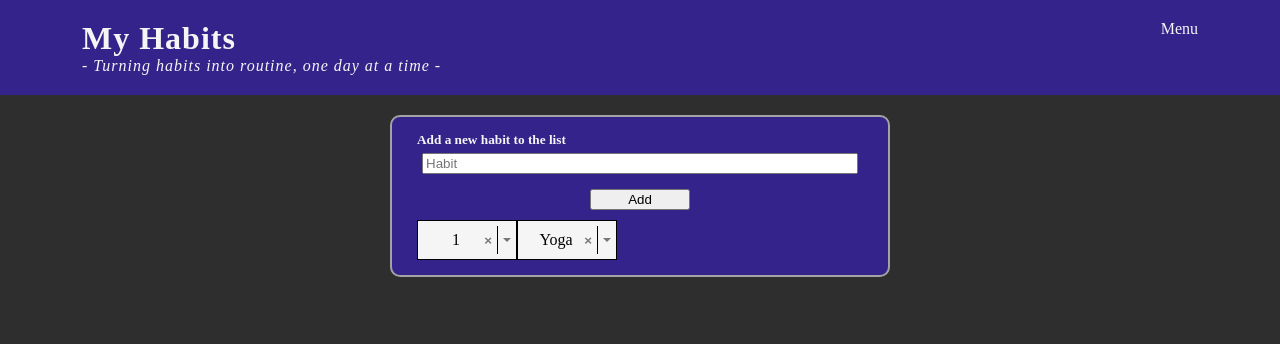
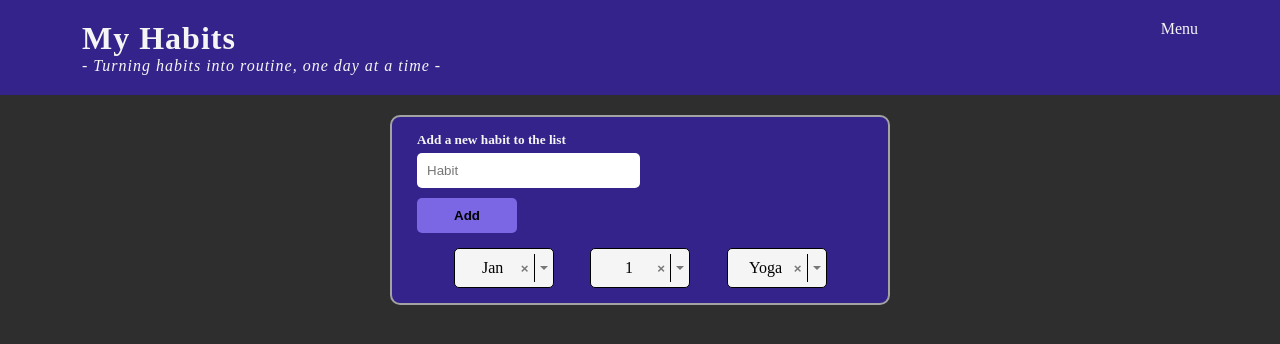
Before and after one commit to katribu/HabitTrackerFrontEnd, a React (Create React App) app: page / in a window 1280 px wide. Shown: the top 344 px of the page. Built offline with nearby package versions, Linux system fonts and the light colour scheme.

Commit message:
added styling and month FC

```diff
--- a/src/App.css
+++ b/src/App.css
@@ -63,12 +63,31 @@ header p {
 }
 
 .add-habit-div input {
-    margin: 5px;
+    margin-top: 5px;
+    width: 50%;
+    height: 35px;
+    border-radius: 5px;
+    outline: none;
+    border: none;
+    padding-left: 10px;
 }
 
 .submit-btn {
     width: 100px;
-    margin: 10px auto;
+    margin-top: 10px;
+    margin-bottom: 15px;
+    padding: 10px 15px;
+    background-color: #7b66e3;
+    border: none;
+    border-radius: 5px;
+    font-weight: 700;
+}
+
+.submit-btn:hover {
+    cursor: pointer;
+    color: whitesmoke;
+    background-color: #333;
+    border: 2px solid #7b66e3;
 }
 
 
@@ -81,6 +100,7 @@ header p {
     display: flex;
     color: black;
     justify-content: space-between;
+    border-radius: 5px;
 }
 
 span {
@@ -136,6 +156,7 @@ span {
     color: black;
     width: 100px;
     flex-direction: column;
+    border-radius: 5px;
 }
 
 .dateList,
@@ -145,11 +166,13 @@ span {
     max-height: 100px;
     overflow-y: auto;
     display: none;
+    border-radius: 5px;
 }
 
 .dateList.show,
 .habitList.show {
     display: block;
+    border-radius: 5px;
 }
 
 
@@ -171,4 +194,5 @@ span {
 
 .optionFields {
     display: flex;
+    justify-content: space-evenly;
 }
--- a/src/App.tsx
+++ b/src/App.tsx
@@ -4,29 +4,19 @@ import List from './components/List';
 import './App.css';
 import Header from './components/Header';
 import {useState} from "react"
-import Select from './components/Select';
-
+import Day from './components/Day';
+import Month from './components/Month';
+import { options, months } from './utils/selectMenus';
 
 export interface Habit {
   habits: string;
 }
 
-const options = [
-  {value: "1", label:"1"},{value: "2", label:"2"},{value: "3", label:"3"},{value: "4", label:"4"},
-  {value: "5", label:"5"},{value: "6", label:"6"},{value: "7", label:"7"},{value: "8", label:"8"},
-  {value: "9", label:"9"},{value: "10", label:"10"},{value: "11", label:"11"},{value: "12", label:"12"},
-  {value: "13", label:"13"},{value: "14", label:"14"},{value: "15", label:"15"},{value: "16", label:"16"},
-  {value: "17", label:"17"},{value: "18", label:"18"},{value: "19", label:"19"},{value: "20", label:"20"},
-  {value: "21", label:"21"},{value: "22", label:"22"},{value: "23", label:"23"},{value: "24", label:"24"},
-  {value: "25", label:"25"},{value: "26", label:"26"},{value: "27", label:"27"},{value: "28", label:"28"},
-  {value: "29", label:"29"},{value: "30", label:"30"}, {value:"31", label:"31"}
-
-]
-
 function App() {
 
   const [habit, setHabit] = useState<Habit[]>([{habits:"Yoga"}])
   const [value, setValue] = useState<typeof options[0] | undefined>(options[0])
+  const [currentMonth, setMonth] = useState<typeof months[0]>(months[0])
 
 
   const handleHabitChange = (selectedHabit: Habit) => {
@@ -43,10 +33,9 @@ function App() {
         </div>
 
         <div className="optionFields">
-          <Select options={options} value={value} onChange={option => setValue(option)}/>
+          <Month value={currentMonth} monthOptions={months} onChange={option => setMonth(option)}/>
+          <Day options={options} value={value} onChange={option => setValue(option)}/>
           <List habits={habit}  habit={habit[0]} onChange={handleHabitChange} />
-
-
         </div>
       </div>
     </div>
--- /dev/null
+++ b/src/components/Day.tsx
@@ -0,0 +1,64 @@
+import {useState} from "react"
+
+
+type SelectOption = {
+    label: string
+    value: string
+}
+
+
+type SelectProps = {
+    value?: SelectOption
+    options: SelectOption[]
+    onChange: (value:SelectOption | undefined) => void
+}
+
+export default function Day({value, options, onChange}: SelectProps){
+    const [isOpen, setIsOpen] = useState(false)
+
+    const clearOptions = () => {
+        onChange(undefined)
+    }
+
+    const selectOption = (option: SelectOption) => {
+        onChange(option)
+    }
+    return (
+        <div>
+            <div className="optionsContainer" onBlur={()=>setIsOpen(false)} onClick={()=> setIsOpen(!isOpen)}>
+                <span>{value?.label}</span>
+                <div className="buttonsContainer">
+                    <button
+                    className="xBtn"
+                    onClick={(e) => {
+                        e.stopPropagation()
+                        clearOptions()
+                    }}>
+                        &times;
+                    </button>
+                    <div className="divider"></div>
+                    <div className="caret"></div>
+                </div>
+            </div>
+
+            <div className="dateOptions" >
+                <ul className={`dateList ${isOpen? "show":""}`}>
+                    {options.map(option => (
+                        <li
+                        key={option.value}
+                        className="date"
+                        onClick={(e) => {
+                            e.stopPropagation()
+                            selectOption(option)
+                            setIsOpen(false)
+                        }}
+
+                        >
+                            {option.label}
+                        </li>
+                    ))}
+                </ul>
+            </div>
+        </div>
+    )
+}
--- a/src/components/Select.tsx
+++ b/src/components/Month.tsx
@@ -1,38 +1,38 @@
 import {useState} from "react"
 
 
-type SelectOption = {
-    label: string
-    value: string
+type MonthOption = {
+    month:string
+    number:number
 }
 
 
-type SelectProps = {
-    value?: SelectOption
-    options: SelectOption[]
-    onChange: (value:SelectOption | undefined) => void
+type MonthProps = {
+    value: MonthOption
+    monthOptions: MonthOption[]
+    onChange: (value:MonthOption) => void
 }
 
-export default function Select({value, options, onChange}: SelectProps){
+export default function Month({value, monthOptions, onChange}: MonthProps){
     const [isOpen, setIsOpen] = useState(false)
 
-    const clearOptions = () => {
-        onChange(undefined)
-    }
+    // const clearOptions = () => {
+    //     onChange(undefined)
+    // }
 
-    const selectOption = (option: SelectOption) => {
+    const selectOption = (option: MonthOption) => {
         onChange(option)
     }
     return (
         <div>
             <div className="optionsContainer" onBlur={()=>setIsOpen(false)} onClick={()=> setIsOpen(!isOpen)}>
-                <span>{value?.label}</span>
+                <span>{value.month}</span>
                 <div className="buttonsContainer">
                     <button
                     className="xBtn"
                     onClick={(e) => {
                         e.stopPropagation()
-                        clearOptions()
+                        // clearOptions()
                     }}>
                         &times;
                     </button>
@@ -43,18 +43,18 @@ export default function Select({value, options, onChange}: SelectProps){
 
             <div className="dateOptions" >
                 <ul className={`dateList ${isOpen? "show":""}`}>
-                    {options.map(option => (
+                    {monthOptions.map(month => (
                         <li
-                        key={option.value}
+                        key={month.number}
                         className="date"
                         onClick={(e) => {
                             e.stopPropagation()
-                            selectOption(option)
+                            selectOption(month)
                             setIsOpen(false)
                         }}
 
                         >
-                            {option.label}
+                            {month.month}
                         </li>
                     ))}
                 </ul>
--- /dev/null
+++ b/src/utils/selectMenus.tsx
@@ -0,0 +1,17 @@
+export const options = [
+    {value: "1", label:"1"},{value: "2", label:"2"},{value: "3", label:"3"},{value: "4", label:"4"},
+    {value: "5", label:"5"},{value: "6", label:"6"},{value: "7", label:"7"},{value: "8", label:"8"},
+    {value: "9", label:"9"},{value: "10", label:"10"},{value: "11", label:"11"},{value: "12", label:"12"},
+    {value: "13", label:"13"},{value: "14", label:"14"},{value: "15", label:"15"},{value: "16", label:"16"},
+    {value: "17", label:"17"},{value: "18", label:"18"},{value: "19", label:"19"},{value: "20", label:"20"},
+    {value: "21", label:"21"},{value: "22", label:"22"},{value: "23", label:"23"},{value: "24", label:"24"},
+    {value: "25", label:"25"},{value: "26", label:"26"},{value: "27", label:"27"},{value: "28", label:"28"},
+    {value: "29", label:"29"},{value: "30", label:"30"}, {value:"31", label:"31"}
+
+  ]
+
+export const months = [
+    {month: "Jan", number: 1}, {month:"Feb", number: 2}, {month: "Mar", number: 3}, {month:"Apr", number: 4},
+    {month:"May", number: 5}, {month:"Jun", number: 6}, {month:"Jul", number: 7}, {month: "Aug", number: 8},
+    {month: "Sep", number: 9}, {month: "Oct", number: 10}, {month:"Nov", number: 11}, {month:"Dec", number:12}
+  ]
```
